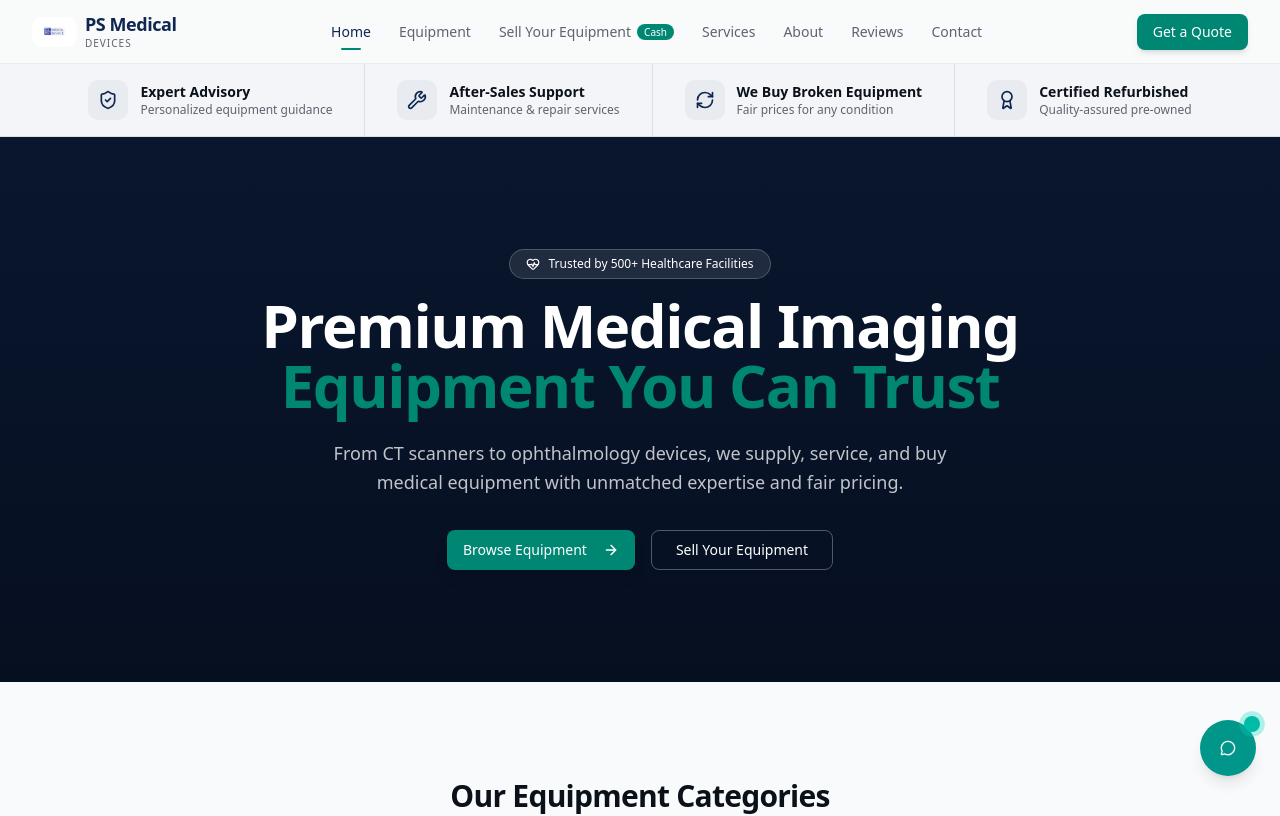
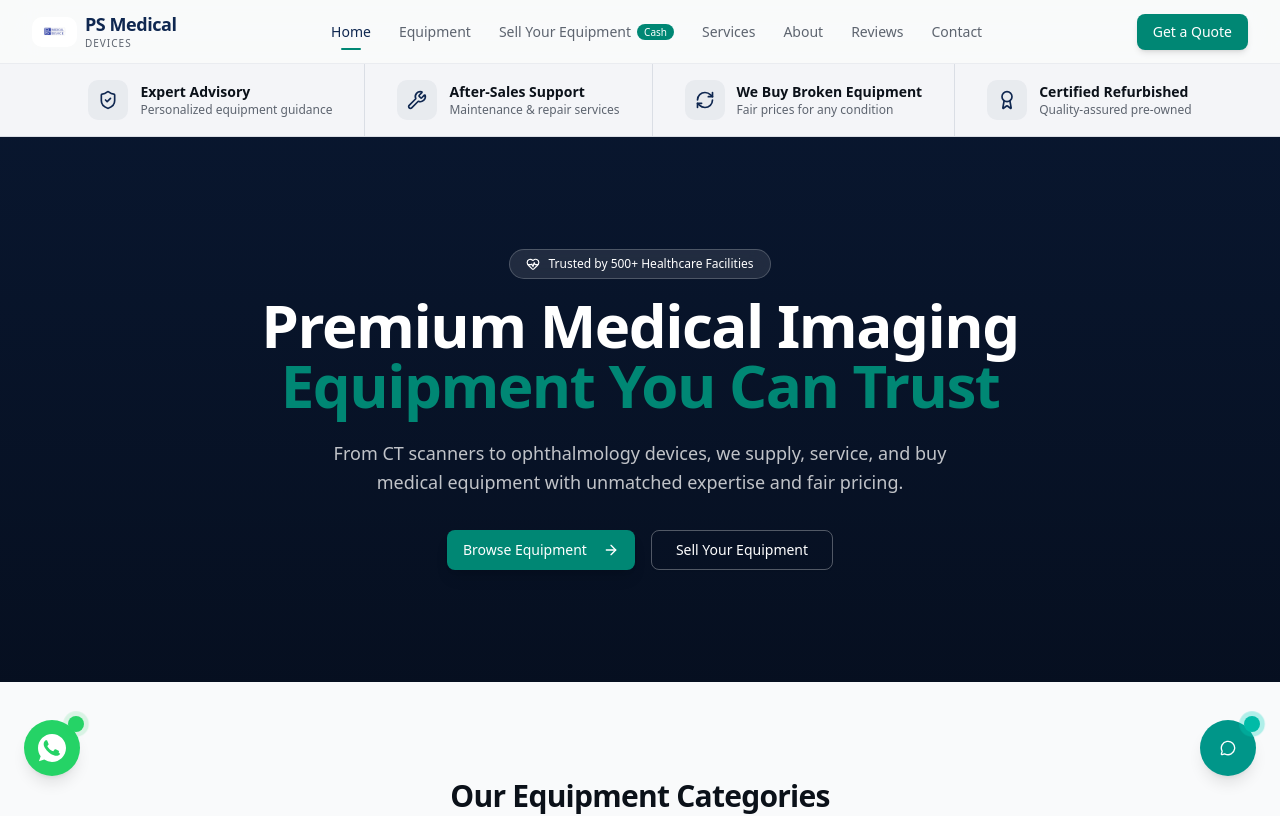
Before and after one commit to Chambatina1/Michel, a Next.js app: page / in a window 1280 px wide. Shown: the top 816 px of the page. Built offline with nearby package versions, Linux system fonts and the light colour scheme.

Commit message:
feat: add WhatsApp floating button + chat debug endpoint
- WhatsApp floating button (bottom-left) opens wa.me with pre-filled message
- Chat debug endpoint at /api/chat/debug shows AI backend status
- Both added to global layout alongside existing chat widget

```diff
--- /dev/null
+++ b/src/app/api/chat/debug/route.ts
@@ -0,0 +1,52 @@
+import { NextResponse } from 'next/server';
+import { PrismaClient } from '@prisma/client';
+
+const prisma = new PrismaClient();
+
+export async function GET() {
+  const status: Record<string, string> = {};
+
+  // Check Z-AI SDK
+  try {
+    const ZAI = (await import('z-ai-web-dev-sdk')).default;
+    const zai = await ZAI.create();
+    status['z-ai-sdk'] = 'loaded';
+
+    // Test a simple completion
+    const testStart = Date.now();
+    const completion = await zai.chat.completions.create({
+      messages: [
+        { role: 'system', content: 'Respond with only: OK' },
+        { role: 'user', content: 'test' },
+      ],
+      max_tokens: 5,
+    });
+    const testEnd = Date.now();
+    status['z-ai-sdk-test'] = completion?.choices?.[0]?.message?.content || 'no response';
+    status['z-ai-sdk-latency'] = `${testEnd - testStart}ms`;
+  } catch (error: any) {
+    status['z-ai-sdk'] = `error: ${error.message}`;
+  }
+
+  // Check OpenAI
+  status['openai-key-set'] = process.env.OPENAI_API_KEY ? 'yes' : 'no';
+
+  // Check database
+  try {
+    const knowledgeCount = await prisma.aiKnowledge.count();
+    status['db-connected'] = 'yes';
+    status['knowledge-entries'] = String(knowledgeCount);
+  } catch (error: any) {
+    status['db-connected'] = `error: ${error.message}`;
+  }
+
+  // Check env
+  status['node-env'] = process.env.NODE_ENV || 'unknown';
+  status['database-url-set'] = process.env.DATABASE_URL ? 'yes' : 'no (using hardcoded)';
+
+  return NextResponse.json({
+    timestamp: new Date().toISOString(),
+    service: 'ps-medical-v2',
+    backends: status,
+  });
+}
--- a/src/app/layout.tsx
+++ b/src/app/layout.tsx
@@ -4,6 +4,7 @@ import "./globals.css";
 import { Navbar } from "@/components/layout/Navbar";
 import { Footer } from "@/components/layout/Footer";
 import { AIChatWidget } from "@/components/chat/AIChatWidget";
+import { WhatsAppButton } from "@/components/chat/WhatsAppButton";
 
 const geistSans = Geist({
   variable: "--font-geist-sans",
@@ -73,6 +74,7 @@ export default function RootLayout({
           <Footer />
         </div>
         <AIChatWidget />
+        <WhatsAppButton />
       </body>
     </html>
   );
--- /dev/null
+++ b/src/components/chat/WhatsAppButton.tsx
@@ -0,0 +1,69 @@
+'use client';
+
+import { useState } from 'react';
+import { motion, AnimatePresence } from 'framer-motion';
+import { MessageCircle } from 'lucide-react';
+
+const WHATSAPP_NUMBER = '13052449340'; // +1 (305) 244-9340
+const DEFAULT_MESSAGE = 'Hello! I am interested in PS Medical Devices equipment. Can you help me?';
+const WHATSAPP_URL = `https://wa.me/${WHATSAPP_NUMBER}?text=${encodeURIComponent(DEFAULT_MESSAGE)}`;
+
+export function WhatsAppButton() {
+  const [showTooltip, setShowTooltip] = useState(false);
+
+  return (
+    <>
+      {/* Floating WhatsApp Button - bottom left */}
+      <motion.div
+        className="fixed bottom-6 left-6 z-50"
+        initial={{ scale: 0, opacity: 0 }}
+        animate={{ scale: 1, opacity: 1 }}
+        transition={{ delay: 1.5, type: 'spring', stiffness: 200, damping: 20 }}
+      >
+        <motion.a
+          href={WHATSAPP_URL}
+          target="_blank"
+          rel="noopener noreferrer"
+          className="relative flex h-14 w-14 items-center justify-center rounded-full bg-[#25D366] shadow-lg transition-all hover:bg-[#20bd5a] hover:shadow-xl hover:scale-110 active:scale-95"
+          onMouseEnter={() => setShowTooltip(true)}
+          onMouseLeave={() => setShowTooltip(false)}
+          aria-label="Contact us on WhatsApp"
+        >
+          <svg
+            viewBox="0 0 32 32"
+            fill="white"
+            className="h-7 w-7"
+          >
+            <path d="M16.004 0h-.008C7.174 0 0 7.176 0 16c0 3.5 1.132 6.742 3.052 9.38L1.056 31.2l6.058-1.952A15.9 15.9 0 0 0 16.004 32C24.826 32 32 24.822 32 16S24.826 0 16.004 0zm9.31 22.598c-.39 1.1-1.932 2.014-3.17 2.28-.846.18-1.95.322-5.67-1.218-4.762-1.972-7.826-6.816-8.064-7.13-.228-.314-1.928-2.568-1.928-4.896s1.22-3.474 1.652-3.95c.39-.432.902-.542 1.202-.542.15 0 .286.01.41.016.432.02.65.048.934.724.36.846 1.236 3.012 1.344 3.232.108.22.216.514.072.806-.144.294-.216.476-.432.734-.216.258-.454.576-.648.772-.216.218-.44.46-.19.902.252.442 1.118 1.844 2.4 2.988 1.648 1.47 3.038 1.924 3.48 2.14.442.216.698.18.954-.108.258-.29 1.104-1.286 1.398-1.728.294-.442.588-.36.99-.216.404.144 2.554 1.204 2.994 1.424.442.216.736.324.844.504.108.18.108 1.032-.282 2.132z" />
+          </svg>
+
+          {/* Pulse indicator */}
+          <span className="absolute -top-1 -right-1 flex h-4 w-4">
+            <span className="absolute inline-flex h-full w-full animate-ping rounded-full bg-[#25D366]/50 opacity-75" />
+            <span className="relative inline-flex h-4 w-4 rounded-full bg-[#25D366]" />
+          </span>
+        </motion.a>
+
+        {/* Tooltip */}
+        <AnimatePresence>
+          {showTooltip && (
+            <motion.div
+              initial={{ opacity: 0, x: -10, y: 5 }}
+              animate={{ opacity: 1, x: 0, y: 0 }}
+              exit={{ opacity: 0, x: -10, y: 5 }}
+              transition={{ duration: 0.15 }}
+              className="absolute bottom-full left-0 mb-3 whitespace-nowrap rounded-lg bg-gray-900 px-3 py-2 text-sm font-medium text-white shadow-lg"
+            >
+              <div className="flex items-center gap-2">
+                <MessageCircle className="h-4 w-4 text-[#25D366]" />
+                Chat on WhatsApp
+              </div>
+              {/* Tooltip arrow */}
+              <div className="absolute left-4 top-full -mt-px border-4 border-transparent border-t-gray-900" />
+            </motion.div>
+          )}
+        </AnimatePresence>
+      </motion.div>
+    </>
+  );
+}
```
